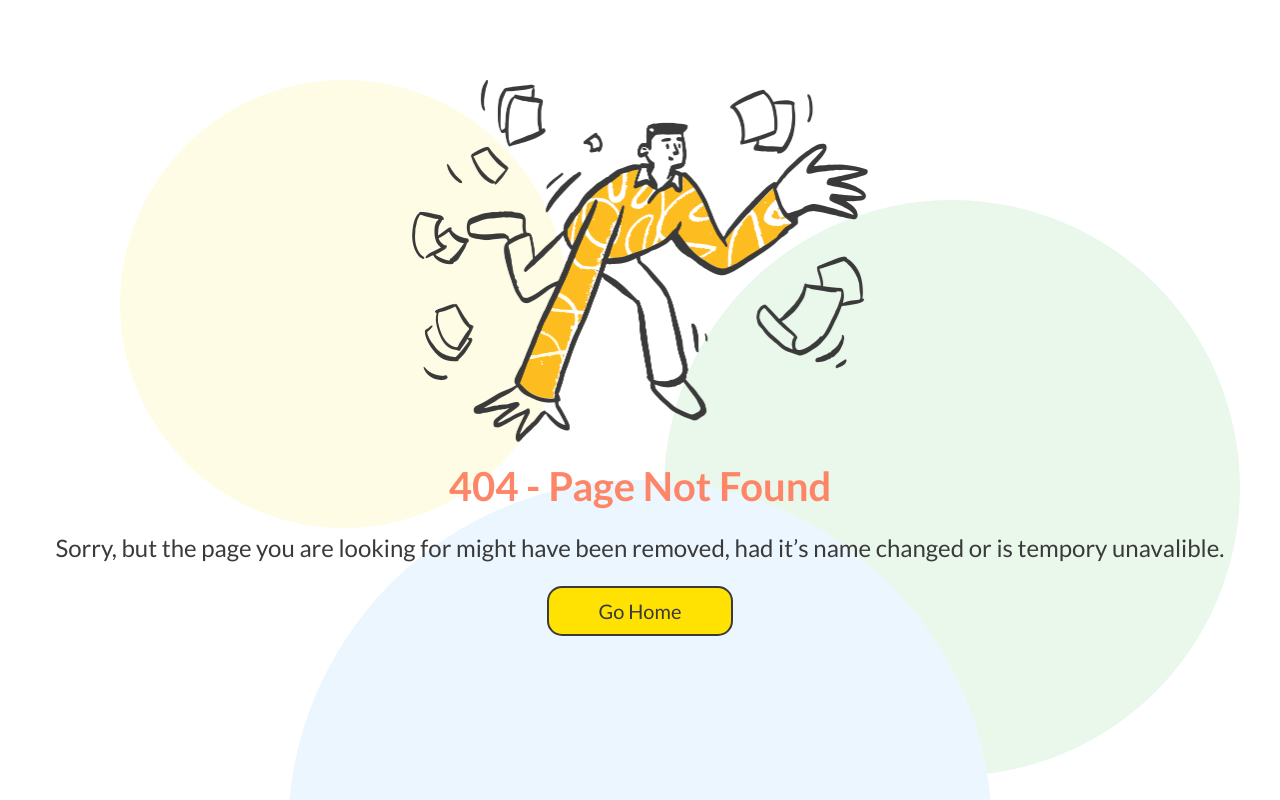
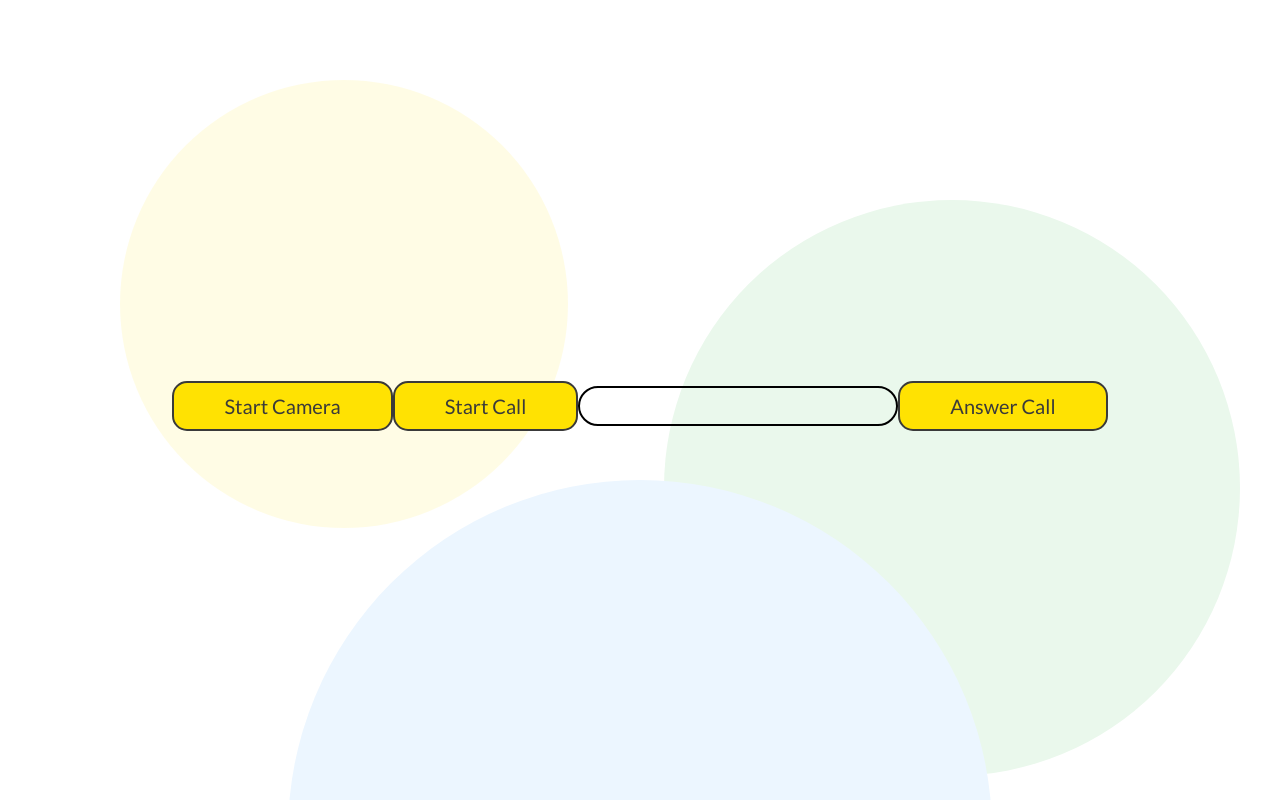
Before and after one commit to yourpalharvey/Bubble, a Next.js app in the folder frontend/: page /start-streaming/join-bubble in a window 1280 px wide. Before the commit this address had no page. Built offline with nearby package versions, Linux system fonts and the light colour scheme.

Commit message:
Starting to add data to firestore

```diff
--- /dev/null
+++ b/frontend/logic/video/index.js
@@ -0,0 +1,34 @@
+import firebase from 'firebase/app';
+import 'firebase/firestore';
+
+
+export const firebaseConfig = {
+  apiKey: "AIzaSyAa_gVK4beOjjv3QjdHUDm2Gg6dowWUKFg",
+  authDomain: "bubble-6be26.firebaseapp.com",
+  projectId: "bubble-6be26",
+  storageBucket: "bubble-6be26.appspot.com",
+  messagingSenderId: "785519113224",
+  appId: "1:785519113224:web:44c141dd21e96da992cdbd",
+  measurementId: "G-WJF99NBNWN"
+};
+
+// stun servers
+export const servers = {
+  iceServers:[
+    {
+      urls: ['stun:stun1.l.google.com:19302', 'stun:stun2.l.google.com:19302']
+    }
+  ],
+  iceCandidatePoolSize: 10,
+};
+
+export function makeid(length) {
+    var result           = '';
+    var characters       = 'ABCDEFGHIJKLMNOPQRSTUVWXYZabcdefghijklmnopqrstuvwxyz0123456789';
+    var charactersLength = characters.length;
+    for ( var i = 0; i < length; i++ ) {
+      result += characters.charAt(Math.floor(Math.random() *
+ charactersLength));
+   }
+   return result;
+}
--- a/frontend/package.json
+++ b/frontend/package.json
@@ -19,6 +19,7 @@
     "cookie": "^0.5.0",
     "cookies-next": "^2.1.1",
     "dotenv": "^16.0.1",
+    "firebase": "^9.9.3",
     "jsonwebtoken": "^8.5.1",
     "mysql": "^2.18.1",
     "next": "12.2.3",
--- /dev/null
+++ b/frontend/pages/start-streaming/join-bubble/index.js
@@ -0,0 +1,202 @@
+import styles from '../../../styles/StartStreaming.module.css'
+import { Background } from "../../../components/background";
+import { ButtonBootstrap } from "../../../objects/buttonBootstrap";
+import { Navbar } from "../../../components/navbar";
+import { pc } from '../../../logic/video';
+import { useEffect, useRef, useState } from 'react';
+import { servers, firebaseConfig, makeid } from '../../../logic/video';
+import firebase from 'firebase/app';
+import { getFirestore, doc, addDoc, setDoc, collection, updateDoc } from "firebase/firestore";
+import 'firebase/firestore';
+import { initializeApp } from "firebase/app";
+import { TextInput } from '../../../objects/textInput';
+
+const video = () => {
+
+    useEffect(
+        () => {
+            const peerCon = new RTCPeerConnection(servers);
+            const app = initializeApp(firebaseConfig);
+            const fireStore = getFirestore(app);
+            setPc(peerCon);
+            setFirestore(fireStore);
+        },
+        []
+    )
+
+
+    // state for lcoal and remote streams
+    const [localStream, setLocalStream] = useState(null);
+    const [remoteStream, setRemoteStream] = useState(null);
+    const [pc, setPc] = useState()
+    const [firestore, setFirestore] = useState();
+    const [callId, setCallId] = useState("");
+
+    // set refs for local and remote video
+    const webcamVideo = useRef(null);
+    const remoteVideo = useRef(null);
+
+    // start Camera
+    const startWebcam = async () => {
+        // set up local stream
+        // let streamLocal = await navigator.mediaDevices.getUserMedia({video: true, audio: true});
+        let streamLocal = await navigator.mediaDevices.getUserMedia({video: true});
+        // setLocalStream(streamLocal);
+
+        // set up remote stream
+        let streamRemote = new MediaStream();
+
+        // make them available for DOM
+        streamLocal.getTracks().forEach((track) => {
+            pc.addTrack(track, streamLocal);
+        });
+        pc.ontrack = event => {
+            event.streams[0].getTracks().forEach(track => {
+                streamRemote.addTrack(track);
+            });
+        };
+
+        // set video src's respectively
+        webcamVideo.current.srcObject = streamLocal;
+        remoteVideo.current.srcObject = streamRemote;
+
+    }
+
+    // start call
+    const startCall = async () => {
+        // create id
+        const id = makeid(12);
+
+        // create new document
+        // const docRef = collection(firestore, 'calls');
+        // const callDoc = await addDoc(doc(docRef, id), {});
+
+        const docRef = await addDoc(collection(firestore, "calls"), {});
+        console.log(docRef.id);
+        setCallId(docRef.id);
+
+
+
+        // const callDoc = firestore.collection('calls').doc(id);
+        // const offerCandidates = await addDoc(collection(firestore, 'calls', callId, 'offerCandidates'));
+        // const answerCandidates = await setDoc(collection(firestore, 'calls', callId, 'answerCandidates'), {});
+        const offerCandidates = await addDoc(collection(docRef, `offerCandidate`), {});
+        const answerCandidates = await addDoc(collection(docRef, `answerCandidate`), {});
+
+
+        // ice candidates
+        // pc.onicecandidate = async (event) => {
+        //     console.log("ice candidate")
+        //     console.log(event?.candidate)
+        //     event.candidate && await setDoc(doc(offerCandidates), event.candidate.toJSON())
+        // }
+
+        // create offer
+        const offerDescription = await pc.createOffer();
+        await pc.setLocalDescription(offerDescription);
+
+        // create offer as JS Object
+        const offer = {
+            sdp: offerDescription.sdp,
+            type: offerDescription.type
+        };
+
+        // send to DB
+        await updateDoc(doc(docRef), offer);
+
+        // listen for changes to DB
+        callDoc.onSnapshot((snapshot) => {
+            const data = snapshot.data();
+
+            if (!pc.currentRemoteDescription && data?.answer)
+            {
+                const answerDescription = new RTCSessionDescription(data.answer);
+                pc.setRemoteDescription(answerDescription);
+            }
+        });
+
+        // when answered, add candidate to peer connection
+        answerCandidates.onSnapshot(snapshot => {
+            snapshot.docChanges().forEach((change) => {
+                if (change.type === 'added')
+                {
+                    const candidate = new RTCIceCandidate(change.doc.data);
+                    pc.addIceCandidate(candidate);
+                }
+            })
+        })
+
+    }
+
+    // joinCall
+    const joinCall = async () => {
+        const callID = callInput.value;
+        const callDoc = firestore.collection('calls').doc('callId');
+        const answerCandidates = callDoc.collection('answerCandidates');
+
+        // event handler
+        pc.onicecandidate = event => {
+            event.candidate && answerCandidates.add(event.candidate.toJSON());
+        }
+
+        // call data
+        const callData = (await callDoc.get()).data();
+
+        // offer
+        const offerDescription = callData.offer();
+        await pc.setRemoteDescription(new RTCSessionDescription(offerDescription));
+
+        // answer
+        const answerDescription = await pc.createAnswer();
+        await pc.setLocalDescription(answerDescription);
+
+        const answer = {
+            type: answerDescription.type,
+            sdp: answerDescription.sdp,
+        }
+
+        await callDoc.update({answer});
+
+        offerCandidates.onSnapshot((snapshot) => {
+            snapshot.docChanges().forEach((change) => {
+                console.log(change);
+                if (change.type === 'added')
+                {
+                    let data = change.doc.data();
+                    pc.addIceCandidate(new RTCIceCandidate(data));
+
+                }
+            })
+        })
+    }
+
+    return (
+        <Background>
+          <div className={styles.videoContainerParent}>
+            <video className={styles.videoContainer} ref={webcamVideo} autoPlay/>
+            <video className={styles.videoContainer} ref={remoteVideo} autoPlay/>
+          </div>
+          <div className={styles.videoButtonContainer}>
+            <ButtonBootstrap
+              text="Start Camera"
+              onClick={startWebcam}
+              primaryWide={true}
+            />
+            <ButtonBootstrap
+              text="Start Call"
+              onClick={startCall}
+              primaryWide={true}
+            />
+            <TextInput name="callId" value={callId} onChange={setCallId}/>
+            <ButtonBootstrap
+              text="Answer Call"
+              onClick={joinCall}
+              primaryWide={true}
+            />
+          </div>
+        </Background>
+      );
+
+}
+
+export default video;
--- a/frontend/styles/StartStreaming.module.css
+++ b/frontend/styles/StartStreaming.module.css
@@ -9,9 +9,17 @@
     align-items: center;
 }
 
+.videoContaienrParent {
+    width: 100vw;
+    height: 50vh;
+    display: flex;
+    flex-direction: row;
+    align-items: center;
+    justify-content: center;
+}
 .videoContainer {
-    width: 100vw;
-    height: 90vh;
+    width: 50vw;
+    height: 45vh;
     object-fit: cover;
     z-index: 2;
     overflow: hidden;
```
Also changed, not shown: frontend/pages/start-streaming/join-bubble/[bid].js (+75 -19 lines), 2 other files (tests, documents, lock files or other folders).
